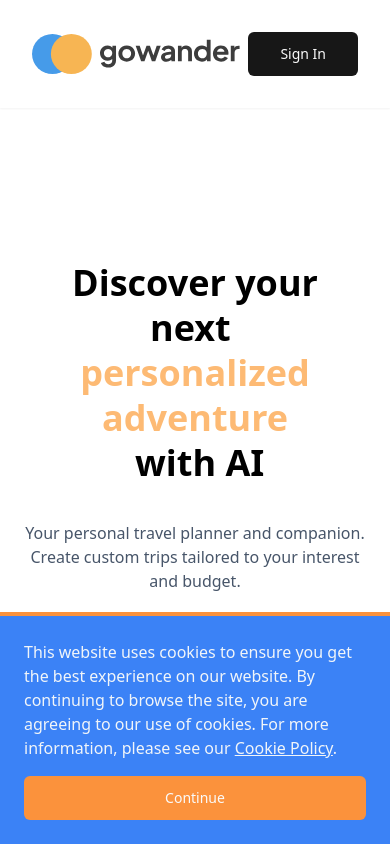
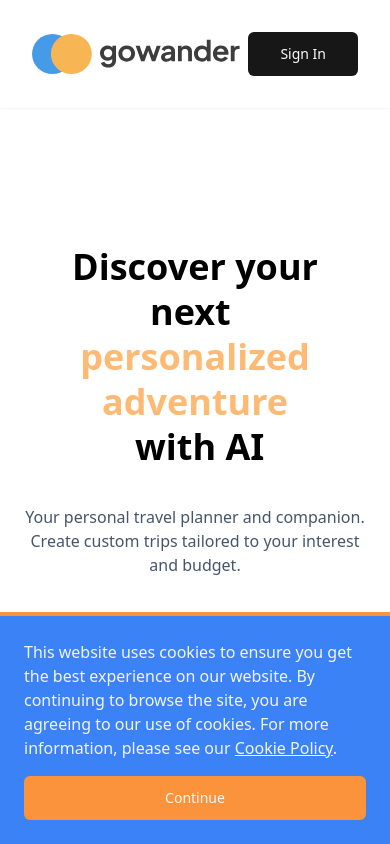
Before and after one commit to russelshane/gowander, a React (Vite) app: page / in a window 390 px wide. Built offline with nearby package versions, Linux system fonts and the light colour scheme.

Commit message:
fix: decrease hero sections spacing

```diff
--- a/src/components/custom/Hero.tsx
+++ b/src/components/custom/Hero.tsx
@@ -2,7 +2,7 @@ import { Button } from "@/components/ui/button";
 
 function Hero() {
   return (
-    <div className="w-full max-w-4xl flex flex-col items-center mx-auto my-32 md:my-40 gap-9 p-6 md:p-0">
+    <div className="w-full max-w-4xl flex flex-col items-center mx-auto my-28 md:my-40 gap-9 p-6 md:p-0">
       <h1 className="w-full leading-tight font-extrabold text-center text-4xl  md:text-6xl md:leading-tight">
         Discover your next&nbsp;
         <span className="text-orange-300 inline-block">
```
